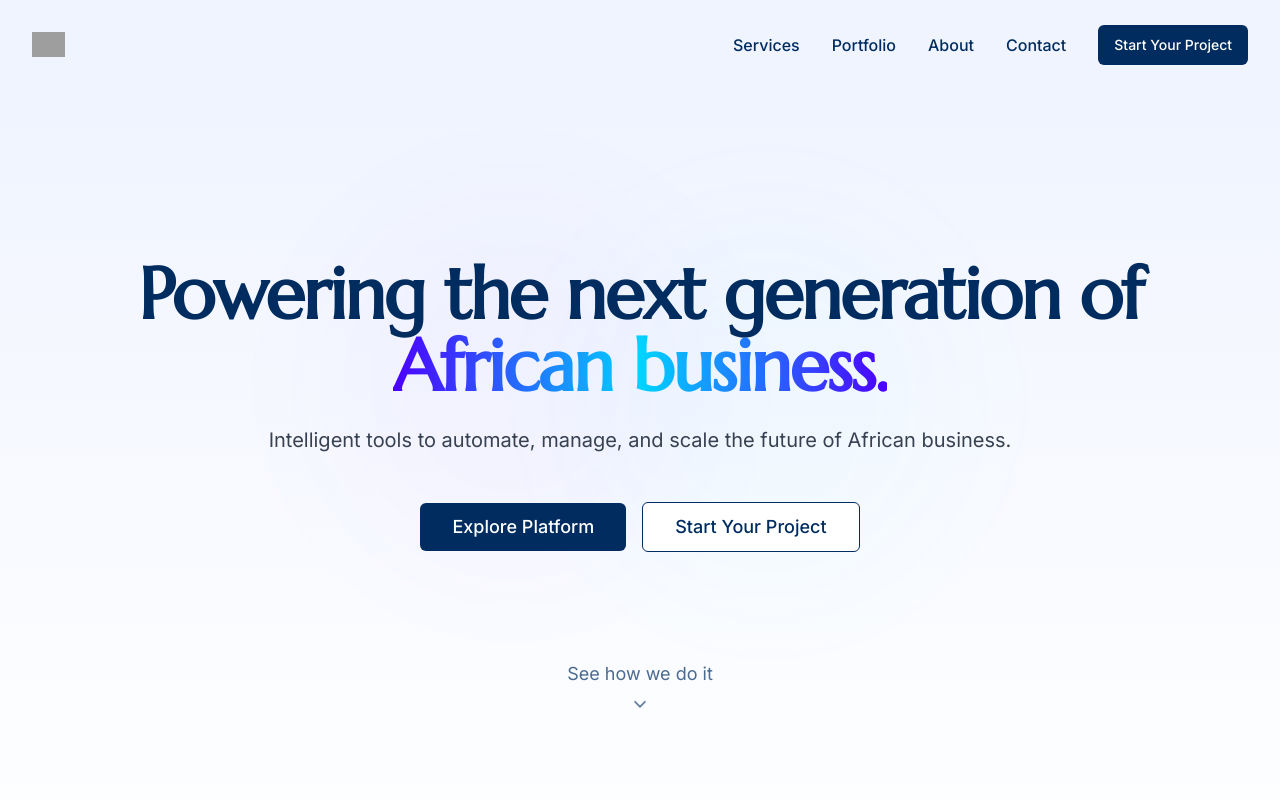
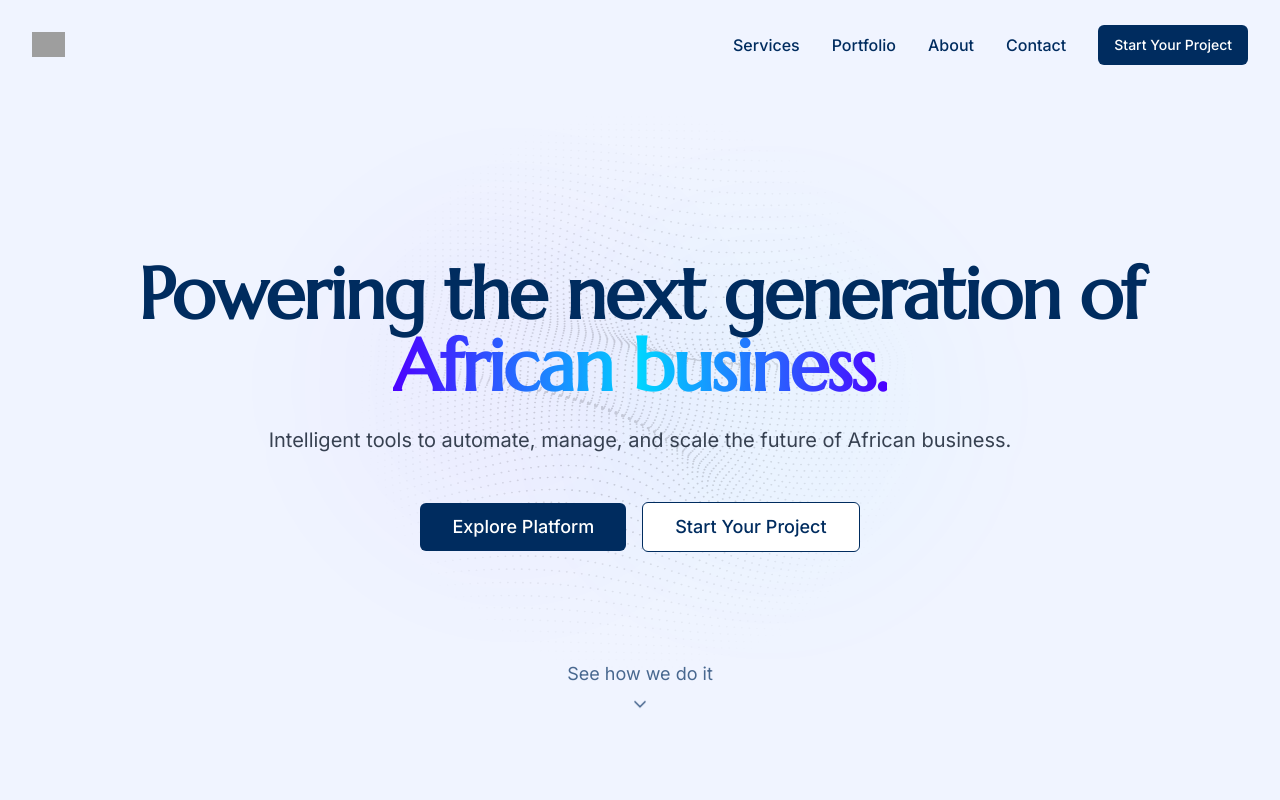
Before and after one commit to mckenzie-81/radiiant, a React (Vite) app: page / in a window 1280 px wide. Shown: the top 800 px of the page. Built offline with nearby package versions, Linux system fonts and the light colour scheme; grey boxes are pictures that could not be loaded.

Commit message:
refactor service titles and enhance Hero component with background image

```diff
--- a/src/components/Hero.tsx
+++ b/src/components/Hero.tsx
@@ -36,8 +36,25 @@ const Hero: React.FC = () => {
   return (
     <div
       ref={heroRef}
-      className=" min-h-screen flex items-center justify-center overflow-hidden bg-gradient-to-b from-softBlue to-white "
+      // className=" min-h-screen flex items-center justify-center overflow-hidden bg-gradient-to-b from-softBlue to-white"
+      className=" min-h-screen flex items-center justify-center overflow-hidden"
+
     >
+      {/* Background Image Layer */}
+      <div className="absolute inset-2 flex items-center justify-center pointer-events-none z-0 mb-4">
+        <img
+          src="/blackdotedback.svg"
+          alt="dot pattern"
+          className="w-[1000px] max-w-full opacity-15 blur-none"
+          style={{
+            maskImage:
+              "radial-gradient(circle, rgba(0,0,0,1) 20%, rgba(0,0,0,0) 50%)",
+            WebkitMaskImage:
+              "radial-gradient(circle, rgba(0,0,0,1) 20%, rgba(0,0,0,0) 50%)",
+          }}
+        />
+      </div>
+
       {/* Background elements */}
       <div className="absolute inset-0 overflow-hidden">
         <motion.div
--- a/src/pages/Index.tsx
+++ b/src/pages/Index.tsx
@@ -74,11 +74,13 @@ const Index: React.FC = () => {
     },
     {
       title: "SMS Campaign Platform",
+      // change to AI integration - when content is set
       description: "Engage your audience with our powerful, scalable messaging solutions designed for the African market.",
       icon: <ServiceIcon3 />
     },
     {
       title: "Data Provisioning APIs",
+      // change to  SEO management - when content is set
       description: "Seamless integration with third-party services through robust, well-documented APIs.",
       icon: <ServiceIcon4 />
     },
@@ -89,6 +91,7 @@ const Index: React.FC = () => {
     },
     {
       title: "POS Infrastructure",
+      // change to automation services - when content is set
       description: "Modern point-of-sale systems with inventory management and sales analytics built in.",
       icon: <ServiceIcon6 />
     },
--- a/src/pages/Services.tsx
+++ b/src/pages/Services.tsx
@@ -186,7 +186,7 @@ const ServiceIcon2 = () => (
 
 const ServiceIcon3 = () => (
   <svg width="24" height="24" viewBox="0 0 24 24" fill="none" xmlns="http://www.w3.org/2000/svg">
-    <path d="M8 10.5H16M8 14.5H13M8.8 3H15.2C16.88 3 17.72 3 18.362 3.32698C18.9265 3.61458 19.3854 4.07354 19.673 4.638C20 5.28 20 6.12 20 7.8V16.2C20 17.88 20 18.72 19.673 19.362C19.3854 19.9265 18.9265 20.3854 18.362 20.673C17.72 21 16.88 21 15.2 21H8.8C7.12 21 6.28 21 5.638 20.673C5.07354 20.3854 4.61458 19.9265 4.32698 19.362C4 18.72 4 17.88 4 16.2V7.8C4 6.12 4 5.28 4.32698 4.638C4.61458 4.07354 5.07354 3.61458 5.638 3.32698C6.28 3 7.12 3 8.8 3Z" stroke="currentColor" strokeWidth="2" strokeLinecap="round" strokeLinejoin="round"/>
+    <path d="M8 10.5H16M8 14.5H13M8.8 3H15.2C16.88 3 17.72 3 18.362 3.32698C18.9265 3.61458 19.3854 4.07354 19.673 4.638C20 5.28 20 6.12 20 7.8V16.2C20 17.88 20 18.72 19.673 19.362C19.3854 19.9265 18.9265 20.3854 18.362 20.673C17.72 21 16.88 21 15.2 21H8.8C7.12 21 6.28 21 5.638 20.673C5.07354 20.3854 4.61458 19.9265 4.32698 19.362C4 18.72 4 17.88 4 16.2V7.8C4 6.12 4 5.28 4.32698 4.638C4.61458 4.07354 5.07354 3.61458 5.638 3.32698C6.28 3 7.12 3 8.8 3Z" stroke="currentColor" strokeWidth="1" strokeLinecap="round" strokeLinejoin="round"/>
   </svg>
 );
 
```
Also changed, not shown: public/blackdotedback.svg (added), public/hero-vector.svg (added).
